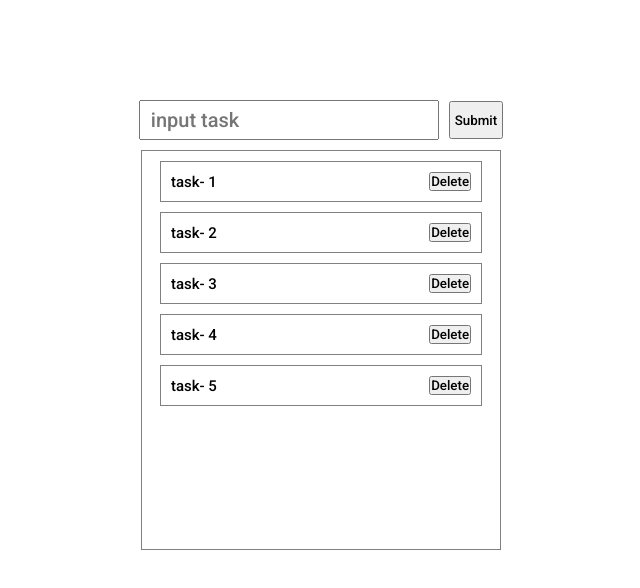
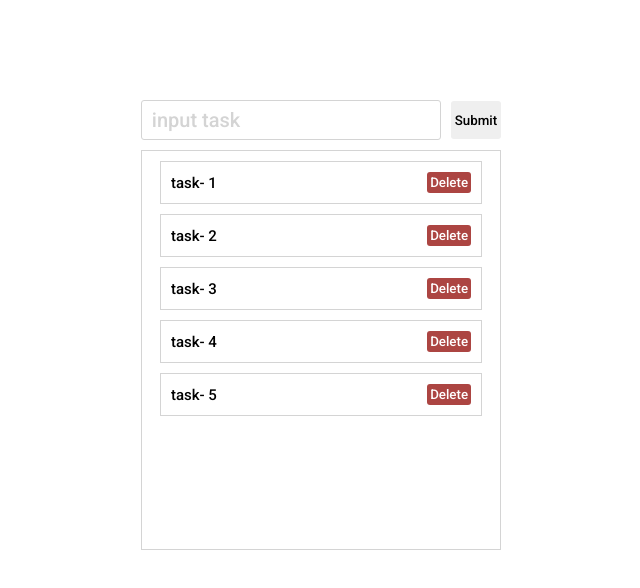
Before and after one commit to JMSBRN/todo-list-react, a React (Create React App) app: page / in a window 1280 px wide. Shown: the top 588 px of the page, without its empty margins (319-959 px from the left). Built offline with nearby package versions, Linux system fonts and the light colour scheme.

Commit message:
feat: update scss

```diff
--- a/src/app.scss
+++ b/src/app.scss
@@ -1,4 +1,11 @@
 @import url('https://fonts.googleapis.com/css2?family=Roboto:ital,wght@0,100;0,300;0,500;0,700;1,100&display=swap');
+
+$primary-color: #7c88ca;
+
+:root {
+	--primary-color-red: #ac4542;
+	--primary-color-grey: #d4d4d4;
+}
 * {
 	margin: 0;
 	padding: 0;
--- a/src/components/InputForm.jsx
+++ b/src/components/InputForm.jsx
@@ -3,9 +3,9 @@ import PropTypes from 'prop-types';
 
 const InputForm = ({ textInBtn }) => {
 	return (
-		<div className='input-form'>
-      <input type="text" name="" id="" placeholder='input task' />
-			<button type="submit">{textInBtn}</button>
+		<div className='input-form-wrapper'>
+      <input className='input-form' type="text" name="" id="" placeholder='input task' />
+			<button className='submit-form-btn' type="submit">{textInBtn}</button>
 		</div>
 	);
 };
--- a/src/components/Task.jsx
+++ b/src/components/Task.jsx
@@ -10,7 +10,7 @@ const Task = ({title}) => {
 	return (
 		<div className='task'>
 			<div onClick={toggleTitleLine} className="title">{title}</div>
-			<button >Delete</button>
+			<button className='task-del-btn' >Delete</button>
 		</div>
 	);
 };
--- a/src/components/inputForm.scss
+++ b/src/components/inputForm.scss
@@ -1,18 +1,33 @@
-.input-form {
+.input-form-wrapper {
   margin-top: 100px;
 	display: flex;
 	align-items: center;
 	justify-content: center;
 	gap: 10px;
-	input {
+	.input-form {
 		width: 300px;
 		height: 40px;
 		padding-left: 10px;
 		font-size: 20px;
-		color: rgb(204, 203, 203);
+		border: none;
+		border: 1px solid var(--primary-color-grey);
+		border-radius: 3px;
 	}
-	button {
+	.input-form::placeholder {
+		color: var(--primary-color-grey);
+	}
+	.input-form:focus {
+		outline: none;
+		border: 1px solid var(--primary-color-grey);
+	}
+	.submit-form-btn {
 		height: 38px;
 		padding: 4px;
+		border: none;
+		border-radius: 3px;
+		cursor: pointer;
+	}
+	.submit-form-btn:active {
+		background-color: aqua;
 	}
 }
--- a/src/components/task.scss
+++ b/src/components/task.scss
@@ -7,8 +7,20 @@
 	justify-content: space-between;
 	padding: 10px;
 	font-size: 15px;
-	border: 1px solid grey;
+	border: 1px solid var(--primary-color-grey);
 }
 .strike {
   text-decoration: line-through;
 }
+.task-del-btn {
+	background-color: var(--primary-color-red);
+	color: rgb(255, 255, 255);
+	border-radius: 3px;
+	border: none;
+	padding: 3px;
+	cursor: pointer;
+}
+.task-del-btn:active {
+	color: var(--primary-color-grey);
+	transition: all .3s ease;
+}
--- a/src/containers/tasks.scss
+++ b/src/containers/tasks.scss
@@ -3,5 +3,5 @@
 	margin: 10px auto;
 	width: 360px;
 	height: 400px;
-  border: 1px solid gray;
+  border: 1px solid var(--primary-color-grey);
 }
```
